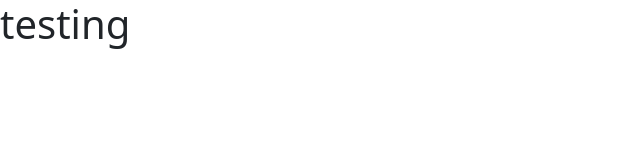
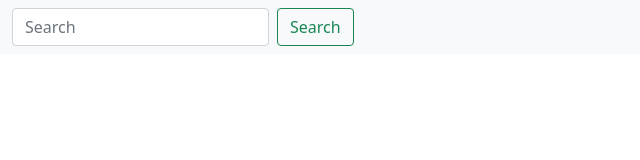
Before and after one commit to Arin-hana/Arin-hana.github.io, a plain HTML site: page index.html in a window 1280 px wide. Shown: the whole page, without its empty margins (0-640 px from the left). Drawn offline with nearby package versions, Linux system fonts and the light colour scheme.

Commit message:
Add files via upload

```diff
--- a/index.html
+++ b/index.html
@@ -9,7 +9,14 @@
 
 </head>
 <body>
-    <h1>testing</h1>
+    <nav class="navbar navbar-light bg-light">
+        <div class="container-fluid">
+          <form class="d-flex">
+            <input class="form-control me-2" type="search" placeholder="Search" aria-label="Search">
+            <button class="btn btn-outline-success" type="submit">Search</button>
+          </form>
+        </div>
+      </nav>
 
     <script src="https://cdn.jsdelivr.net/npm/bootstrap@5.0.2/dist/js/bootstrap.bundle.min.js" integrity="sha384-MrcW6ZMFYlzcLA8Nl+NtUVF0sA7MsXsP1UyJoMp4YLEuNSfAP+JcXn/tWtIaxVXM" crossorigin="anonymous"></script>
 </body>
```
